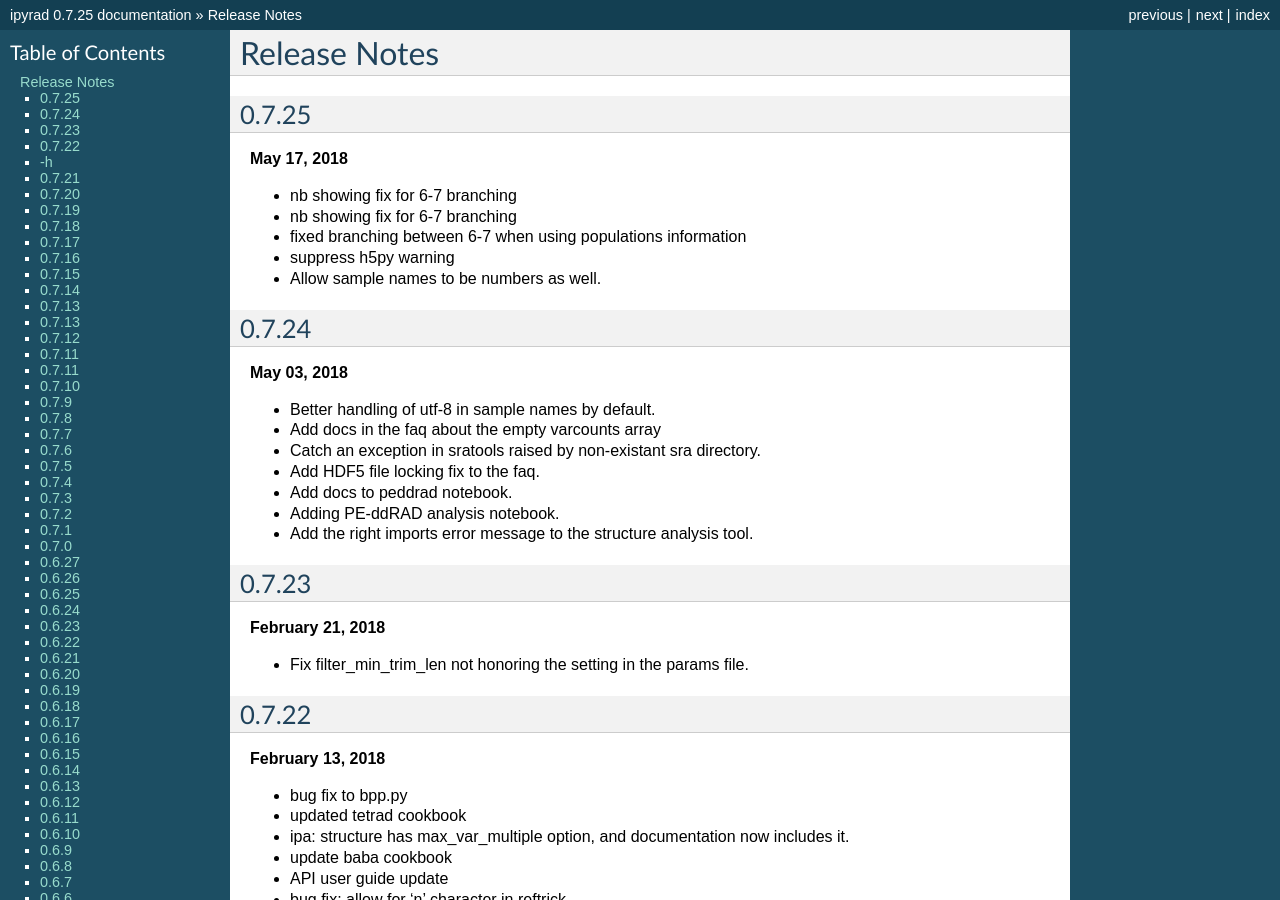
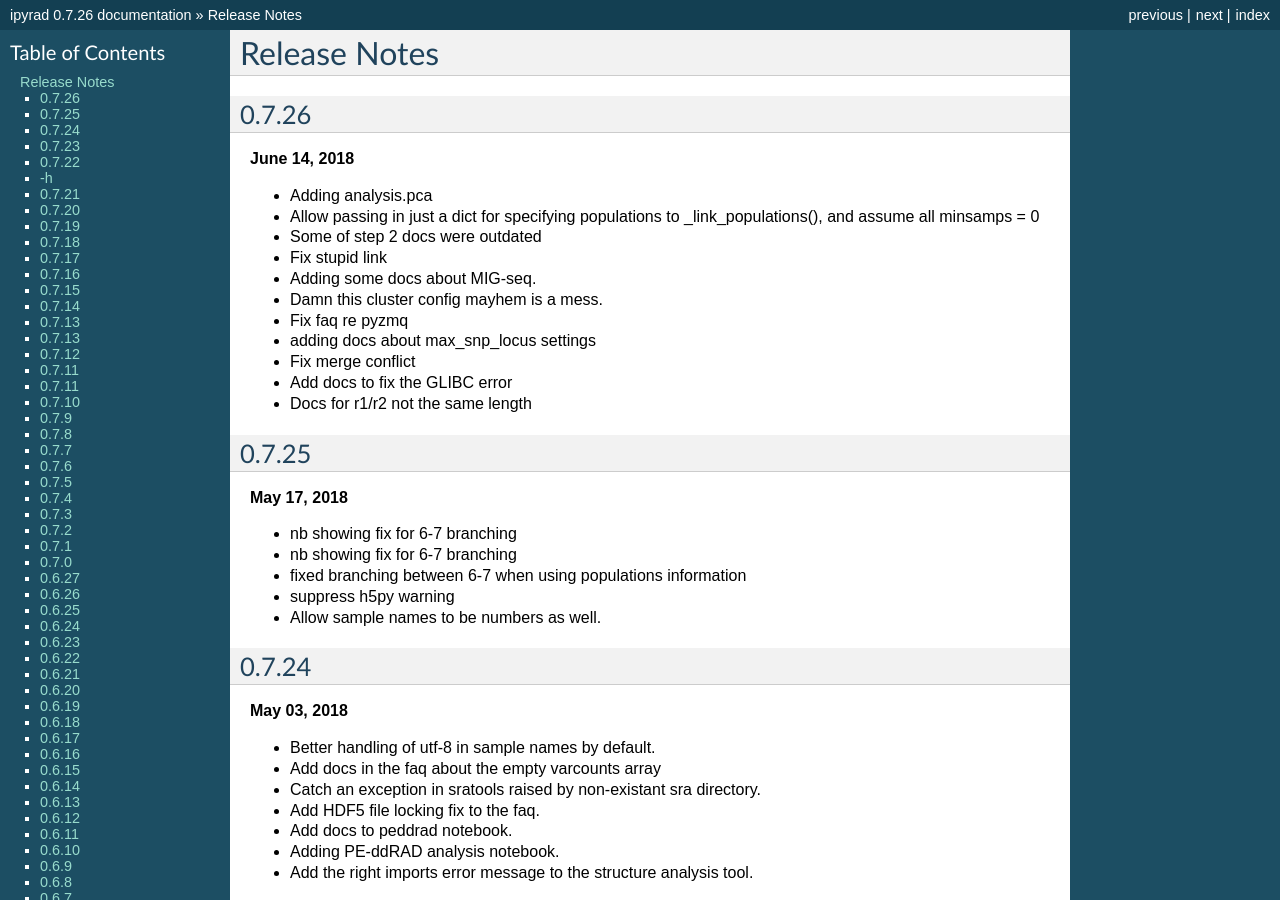
Before and after one commit to dereneaton/ipyrad, a Sphinx documentation site: the page built from docs/releasenotes.rst, in a window 1280 px wide and 900 px high. Built offline with Sphinx 7.4.7, drawn with Linux system fonts in a browser that asks for light colours; pages that are not in the unit, such as notebooks, are missing from menus; the version number is read from the project's files by our own code; some of the changed text lies outside the part shown.

Commit message:
"Updating ipyrad/__init__.py to version - 0.7.26

```diff
--- a/docs/releasenotes.rst
+++ b/docs/releasenotes.rst
@@ -4,6 +4,22 @@
 
 Release Notes
 =============
+
+0.7.26
+------
+**June 14, 2018**
+
+- Adding analysis.pca
+- Allow passing in just a dict for specifying populations to _link_populations(), and assume all minsamps = 0
+- Some of step 2 docs were outdated
+- Fix stupid link
+- Adding some docs about MIG-seq.
+- Damn this cluster config mayhem is a mess.
+- Fix faq re pyzmq
+- adding docs about max_snp_locus settings
+- Fix merge conflict
+- Add docs to fix the GLIBC error
+- Docs for r1/r2 not the same length
 
 0.7.25
 ------
--- a/ipyrad/__init__.py
+++ b/ipyrad/__init__.py
@@ -2,7 +2,7 @@
 
 
 ## dunders
-__version__ = "0.7.25"
+__version__ = "0.7.26"
 __author__ = "Deren Eaton & Isaac Overcast"
 
 ## Possible values for __loglevel__: "DEBUG"  "INFO"  "WARN"  "ERROR"
```
